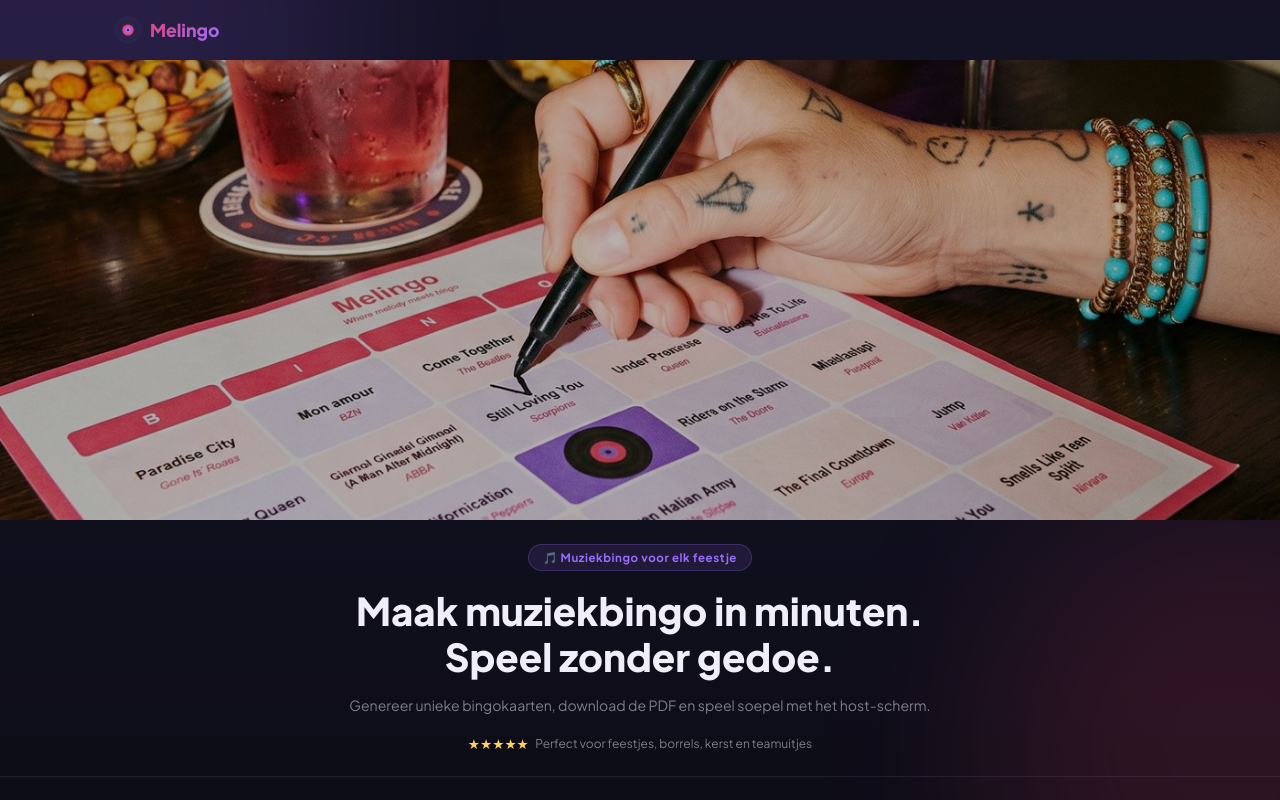
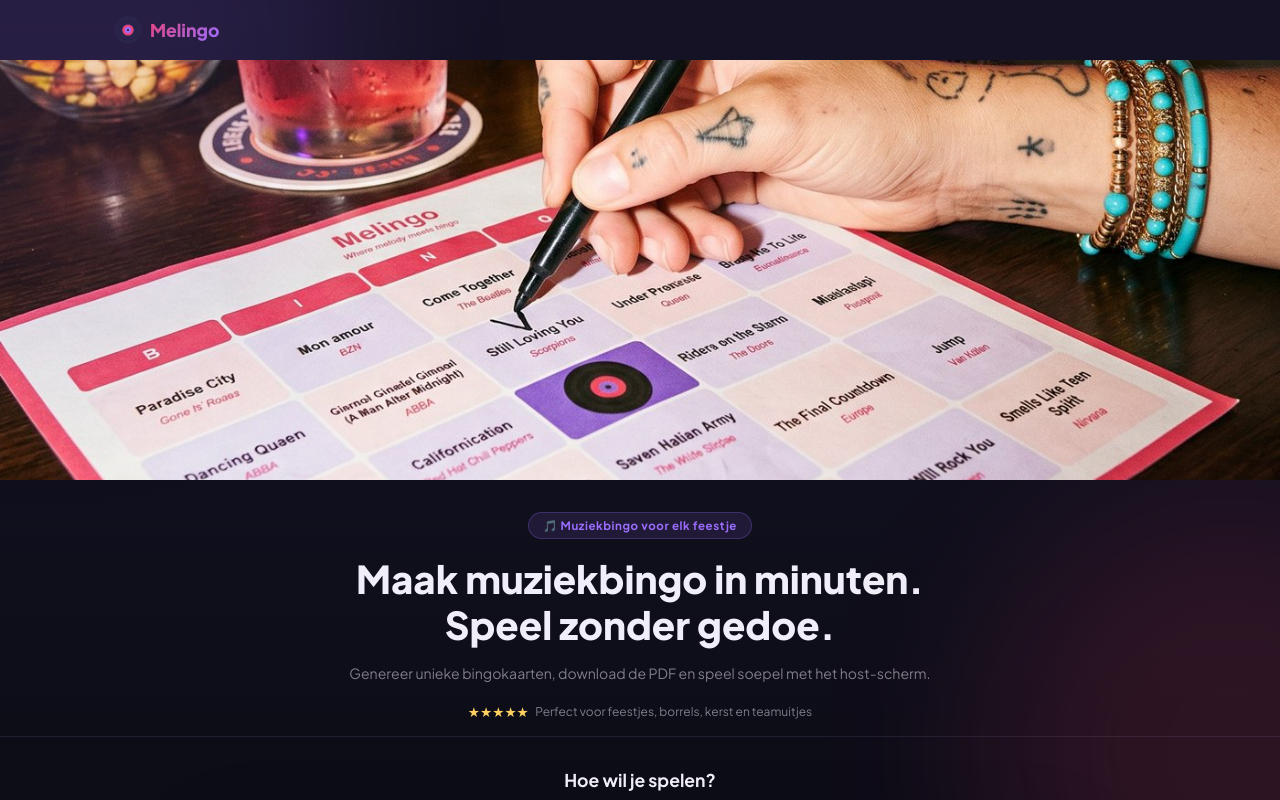
Before and after one commit to nicolestreutker-star/Melingo, a plain HTML site: page index.html in a window 1280 px wide. Drawn offline with nearby package versions, Linux system fonts and the light colour scheme.

Commit message:
fix: hero overlay CSS volledig verwijderd

```diff
--- a/index.html
+++ b/index.html
@@ -282,16 +282,15 @@
 
 /* ══ LANDING PAGE ══ */
 /* Hero */
-.lp-hero-img-wrap{position:relative;overflow:hidden;max-height:460px}
-.lp-hero-img{width:100%;height:460px;object-fit:cover;object-position:center center;display:block;filter:brightness(.72)}
-.lp-hero-overlay{position:absolute;top:0;left:0;right:0;bottom:0;display:flex;flex-direction:column;justify-content:center;background:linear-gradient(180deg,rgba(13,13,24,.5) 0%,rgba(13,13,24,.25) 40%,rgba(13,13,24,.75) 100%);pointer-events:none;z-index:1}
-.lp-hero-inner{padding:2rem 1.5rem 2.5rem;max-width:700px;margin:0 auto;width:100%;box-sizing:border-box}
+.lp-hero-img-wrap{width:100%;overflow:hidden;max-height:420px;display:block}
+.lp-hero-img{width:100%;height:420px;object-fit:cover;object-position:center 60%;display:block}
+.lp-hero-inner{text-align:center;padding:2rem 1.5rem 1rem;max-width:680px;margin:0 auto}
 .lp-hero{background:linear-gradient(180deg,rgba(155,109,255,.06) 0%,transparent 100%);border-bottom:1px solid rgba(255,255,255,.05);padding:0}
 .lp-nav{display:flex;align-items:center;justify-content:space-between;padding:1rem 1.5rem;max-width:1100px;margin:0 auto}
 .lp-nav-logo{display:flex;align-items:center;gap:.5rem}
 .lp-nav-brand{font-size:1.1rem;font-weight:800;background:linear-gradient(135deg,#F2406A,#9B6DFF);-webkit-background-clip:text;-webkit-text-fill-color:transparent}
 .lp-resume{display:flex;align-items:center;gap:.5rem;background:rgba(155,109,255,.1);border:1px solid rgba(155,109,255,.25);border-radius:99px;padding:.3rem .75rem}
-.lp-hero-inner{text-align:center;padding:1.5rem 1.5rem;pointer-events:auto;position:relative;z-index:2}
+.lp-hero-inner{text-align:center;padding:2rem 1.5rem 1rem;max-width:680px;margin:0 auto}
 .lp-hero-badge{display:inline-block;background:rgba(155,109,255,.12);border:1px solid rgba(155,109,255,.25);border-radius:99px;font-size:.72rem;font-weight:700;color:var(--a);padding:.3rem .85rem;margin-bottom:1.1rem;letter-spacing:.05em}
 .lp-h1{font-size:2.4rem;font-weight:800;line-height:1.2;margin:0 0 .85rem;color:var(--tx)}
 .lp-sub{font-size:.88rem;color:var(--mt);line-height:1.7;margin:0 0 1.1rem}
```
